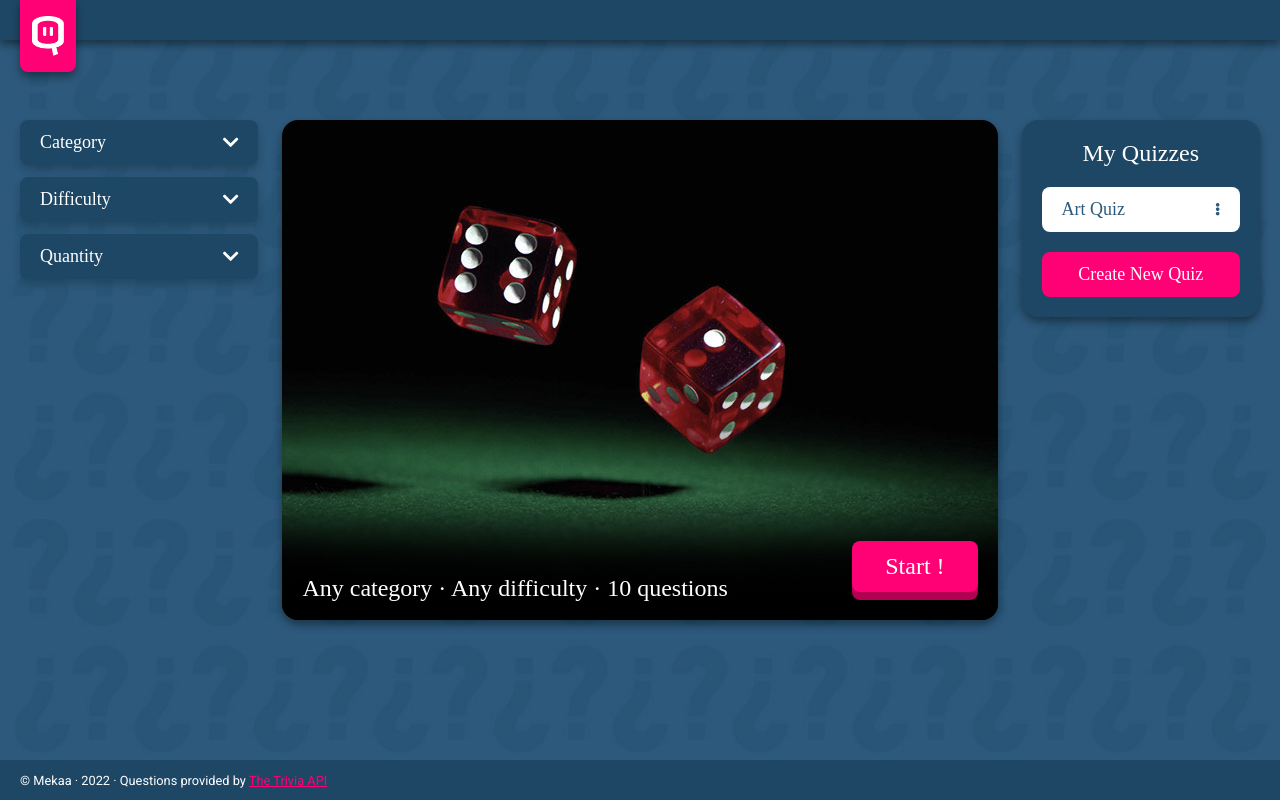
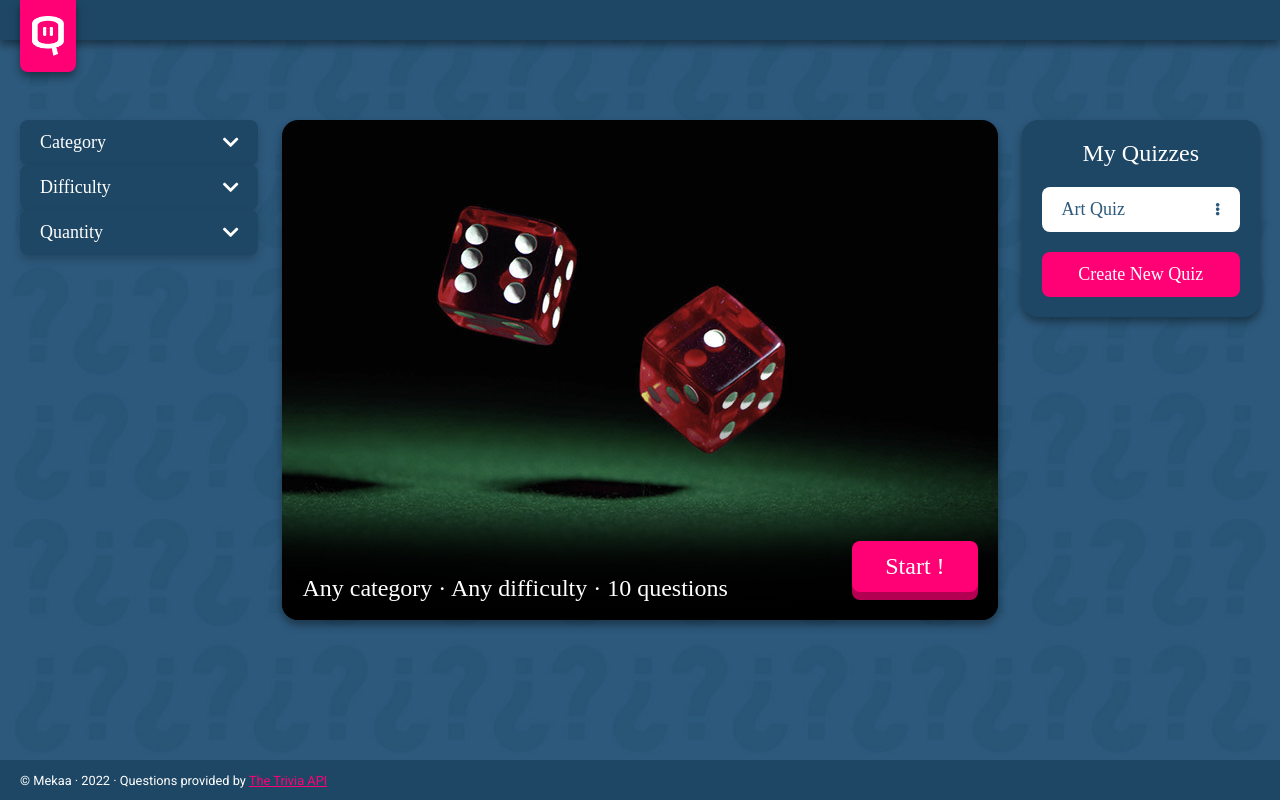
Before and after one commit to RmiMekaa/QuizzApp, a React (Create React App) app: page / in a window 1280 px wide. Built offline with nearby package versions, Linux system fonts and the light colour scheme; a web font is replaced by a local one.

Commit message:
Refacto: move options dropdowns in a new component "Options"

```diff
--- /dev/null
+++ b/src/components/Options.jsx
@@ -0,0 +1,42 @@
+import React from 'react'
+import OptionsDropdown from './OptionsDropdown'
+import { difficultyOptions, quantityOptions, categoryOptions } from '../data/options';
+
+export default function Options({ appState, setAppState }) {
+  const dropdowns = document.querySelectorAll("details");
+  dropdowns.forEach((targetDetail) => {
+    targetDetail.addEventListener("click", () => {
+      dropdowns.forEach((detail) => {
+        if (detail !== targetDetail) {
+          detail.removeAttribute("open");
+        }
+      });
+    });
+  });
+
+  return (
+    <div className='options'>
+      <OptionsDropdown
+        options={categoryOptions}
+        heading="Category"
+        remotedState='selectedCategory'
+        state={appState}
+        updateState={setAppState}
+      />
+      <OptionsDropdown
+        options={difficultyOptions}
+        heading="Difficulty"
+        remotedState='selectedDifficulty'
+        state={appState}
+        updateState={setAppState}
+      />
+      <OptionsDropdown
+        options={quantityOptions}
+        heading="Quantity"
+        remotedState='selectedQuantity'
+        state={appState}
+        updateState={setAppState}
+      />
+    </div>
+  )
+}
--- a/src/pages/HomePage.jsx
+++ b/src/pages/HomePage.jsx
@@ -1,58 +1,20 @@
 import React, { useState } from 'react'
 import CustomQuizzes from '../components/CustomQuizzes';
-import { difficultyOptions, quantityOptions, categoryOptions } from '../data/options';
-import OptionsDropdown from '../components/OptionsDropdown';
+import Options from '../components/Options';
 import StartWindow from '../components/StartWindow';
 
 export default function HomePage({ appState, setAppState }) {
   const [loading, setLoading] = useState(false);
   const [error, setError] = useState(null);
 
-  const details = document.querySelectorAll("details");
-  details.forEach((targetDetail) => {
-    targetDetail.addEventListener("click", () => {
-      // Close all the details that are not targetDetail.
-      details.forEach((detail) => {
-        if (detail !== targetDetail) {
-          detail.removeAttribute("open");
-        }
-      });
-    });
-  });
-
   if (loading) return <p>Loading...</p>;
   if (error) return <p>{error}</p>;
 
   return (
     <section className='homePage'>
-      <div className='homePage__options'>
-        <OptionsDropdown
-          options={categoryOptions}
-          heading="Category"
-          remotedState='selectedCategory'
-          state={appState}
-          updateState={setAppState}
-        />
-        <OptionsDropdown
-          options={difficultyOptions}
-          heading="Difficulty"
-          remotedState='selectedDifficulty'
-          state={appState}
-          updateState={setAppState}
-        />
-        <OptionsDropdown
-          options={quantityOptions}
-          heading="Quantity"
-          remotedState='selectedQuantity'
-          state={appState}
-          updateState={setAppState}
-        />
-      </div>
-
+      <Options {...{ appState, setAppState }} />
       <StartWindow {...{ appState, setAppState, setLoading, setError }} />
-
       <CustomQuizzes {...{ appState, setAppState }} />
-
     </section >
   )
 }
```
